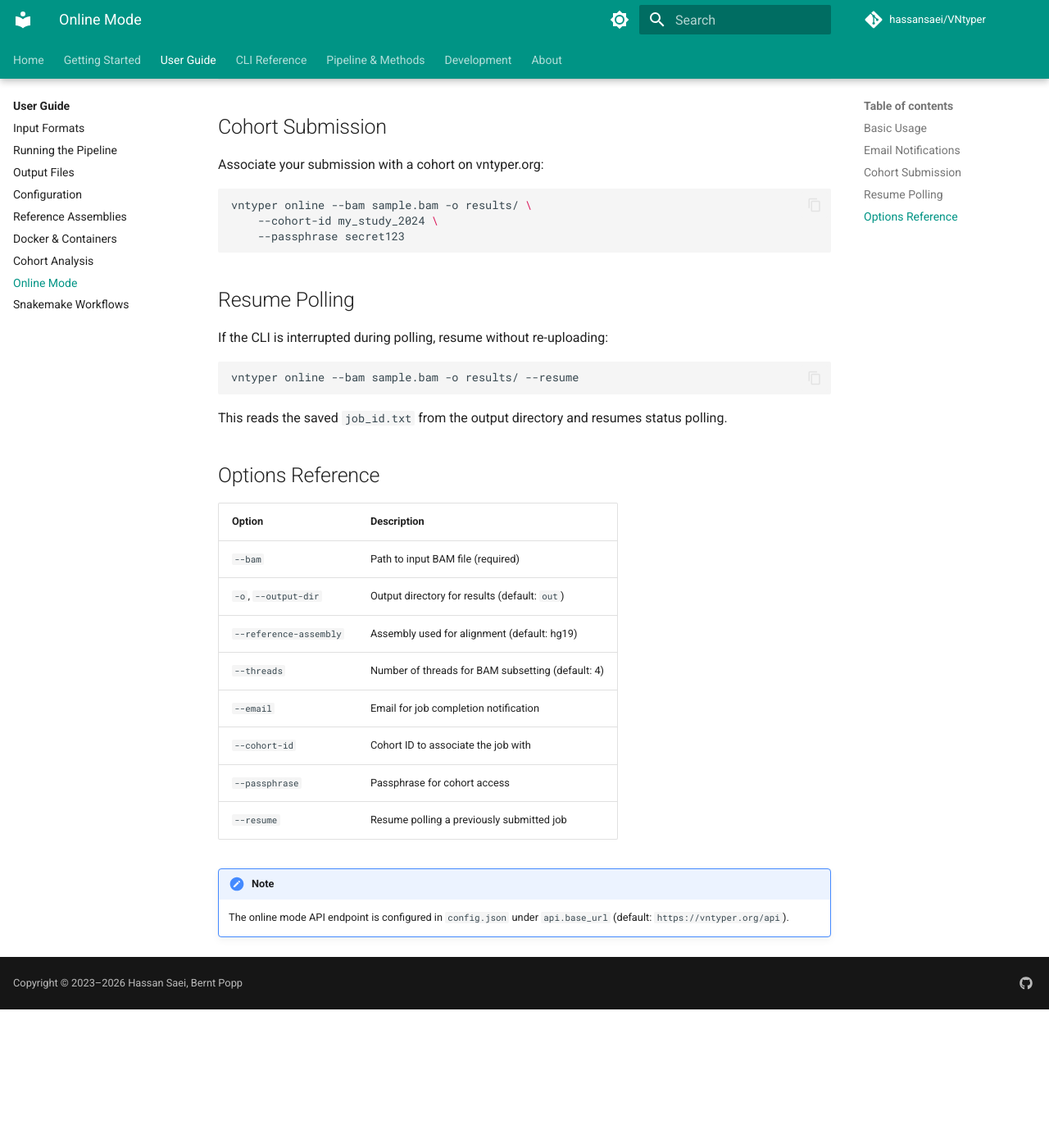
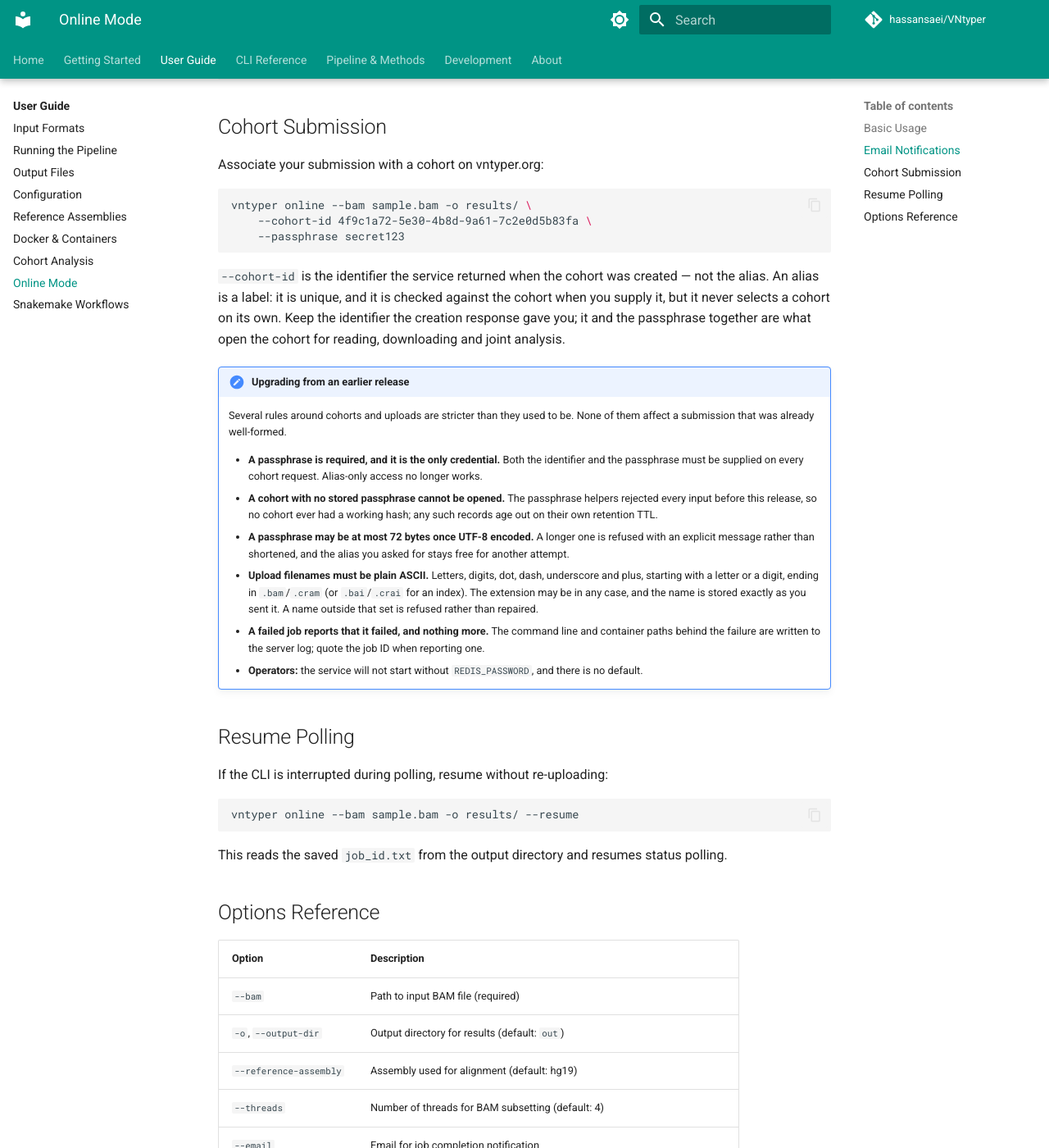
Before and after one commit to hassansaei/VNtyper, an MkDocs documentation site: the page built from docs/user-guide/online-mode.md, in a window 1280 px wide and 1400 px high, scrolled down 728 px. Shown: the whole window at 82% size. Built offline with MkDocs 1.6.1 and Material for MkDocs 9.7.7, drawn with Linux system fonts in a browser that asks for light colours; comment, search, counter and statistics services are not loaded; before the commit the page ends 1959 px from its top, so only the background shows below that; some of the changed text lies outside the part shown.

Commit message:
docs(online): state the cohort and upload rules an upgrade changes
The service now requires a cohort's own identifier and its passphrase on
every cohort request, bounds the passphrase, and constrains upload
filenames to a plain ASCII allowlist. None of that affects a submission
that was already well-formed, but an operator or CLI user upgrading has no
way to know which rule they have hit, so both online-mode pages state them.

The `--cohort-id` examples used an alias-shaped value, which never
identified a cohort and now cannot; they use a real identifier instead.

Refs #179

````diff
--- a/docs/user-guide/online-mode.md
+++ b/docs/user-guide/online-mode.md
@@ -30,9 +30,39 @@
 
 ```bash
 vntyper online --bam sample.bam -o results/ \
-    --cohort-id my_study_2024 \
+    --cohort-id 4f9c1a72-5e30-4b8d-9a61-7c2e0d5b83fa \
     --passphrase secret123
 ```
+
+`--cohort-id` is the identifier the service returned when the cohort was
+created — not the alias. An alias is a label: it is unique, and it is checked
+against the cohort when you supply it, but it never selects a cohort on its own.
+Keep the identifier the creation response gave you; it and the passphrase
+together are what open the cohort for reading, downloading and joint analysis.
+
+!!! note "Upgrading from an earlier release"
+    Several rules around cohorts and uploads are stricter than they used to be.
+    None of them affect a submission that was already well-formed.
+
+    - **A passphrase is required, and it is the only credential.** Both the
+      identifier and the passphrase must be supplied on every cohort request.
+      Alias-only access no longer works.
+    - **A cohort with no stored passphrase cannot be opened.** The passphrase
+      helpers rejected every input before this release, so no cohort ever had a
+      working hash; any such records age out on their own retention TTL.
+    - **A passphrase may be at most 72 bytes once UTF-8 encoded.** A longer one
+      is refused with an explicit message rather than shortened, and the alias
+      you asked for stays free for another attempt.
+    - **Upload filenames must be plain ASCII.** Letters, digits, dot, dash,
+      underscore and plus, starting with a letter or a digit, ending in
+      `.bam`/`.cram` (or `.bai`/`.crai` for an index). The extension may be in
+      any case, and the name is stored exactly as you sent it. A name outside
+      that set is refused rather than repaired.
+    - **A failed job reports that it failed, and nothing more.** The command
+      line and container paths behind the failure are written to the server log;
+      quote the job ID when reporting one.
+    - **Operators:** the service will not start without `REDIS_PASSWORD`, and
+      there is no default.
 
 ## Resume Polling
 
@@ -53,8 +83,8 @@
 | `--reference-assembly` | Assembly used for alignment (default: hg19) |
 | `--threads` | Number of threads for BAM subsetting (default: 4) |
 | `--email` | Email for job completion notification |
-| `--cohort-id` | Cohort ID to associate the job with |
-| `--passphrase` | Passphrase for cohort access |
+| `--cohort-id` | Cohort ID to associate the job with, as returned when the cohort was created |
+| `--passphrase` | Passphrase for cohort access, required whenever a cohort is named |
 | `--resume` | Resume polling a previously submitted job |
 
 !!! note
````
Also changed, not shown: docs/cli/online.md (+4 -3 lines).
